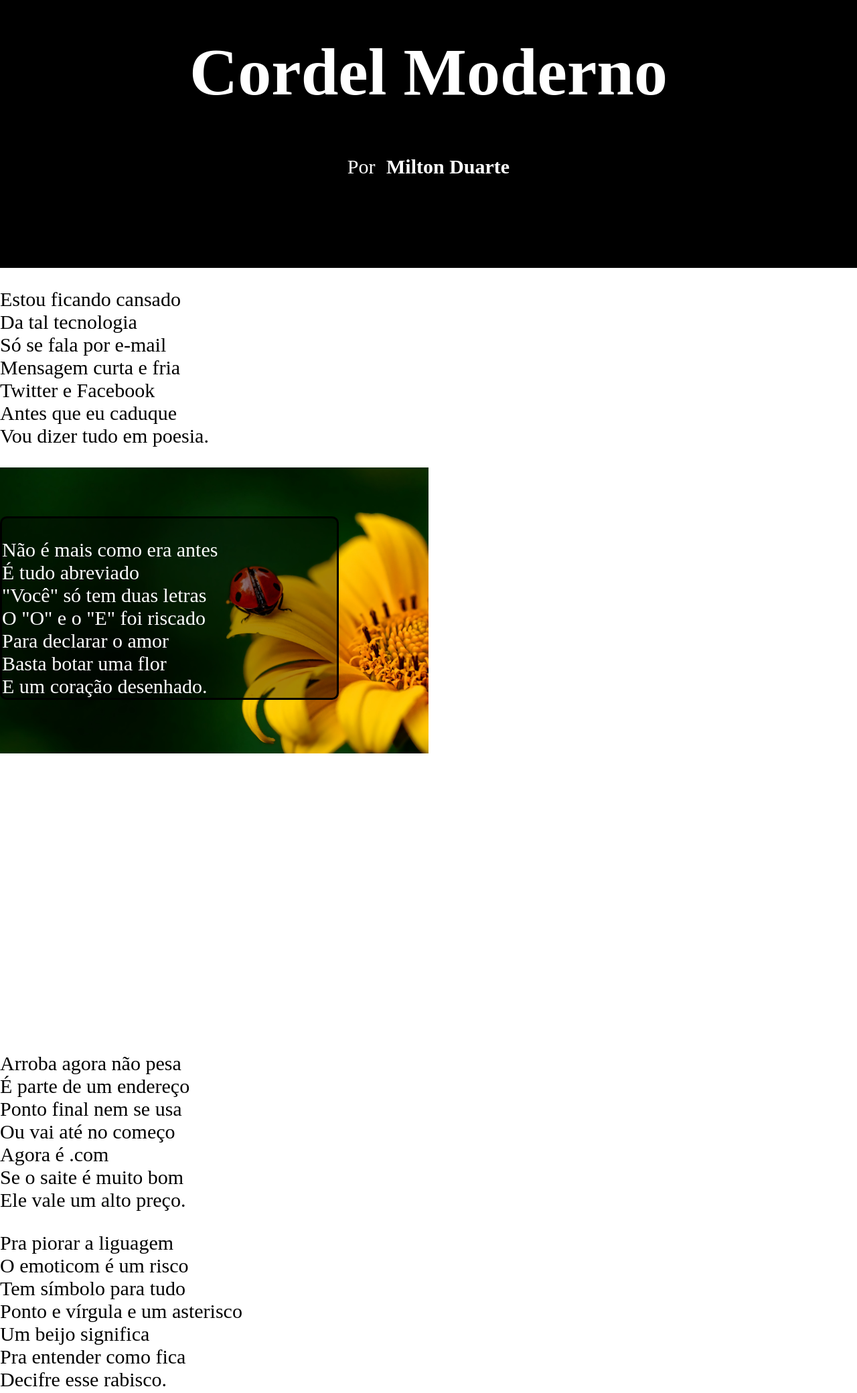
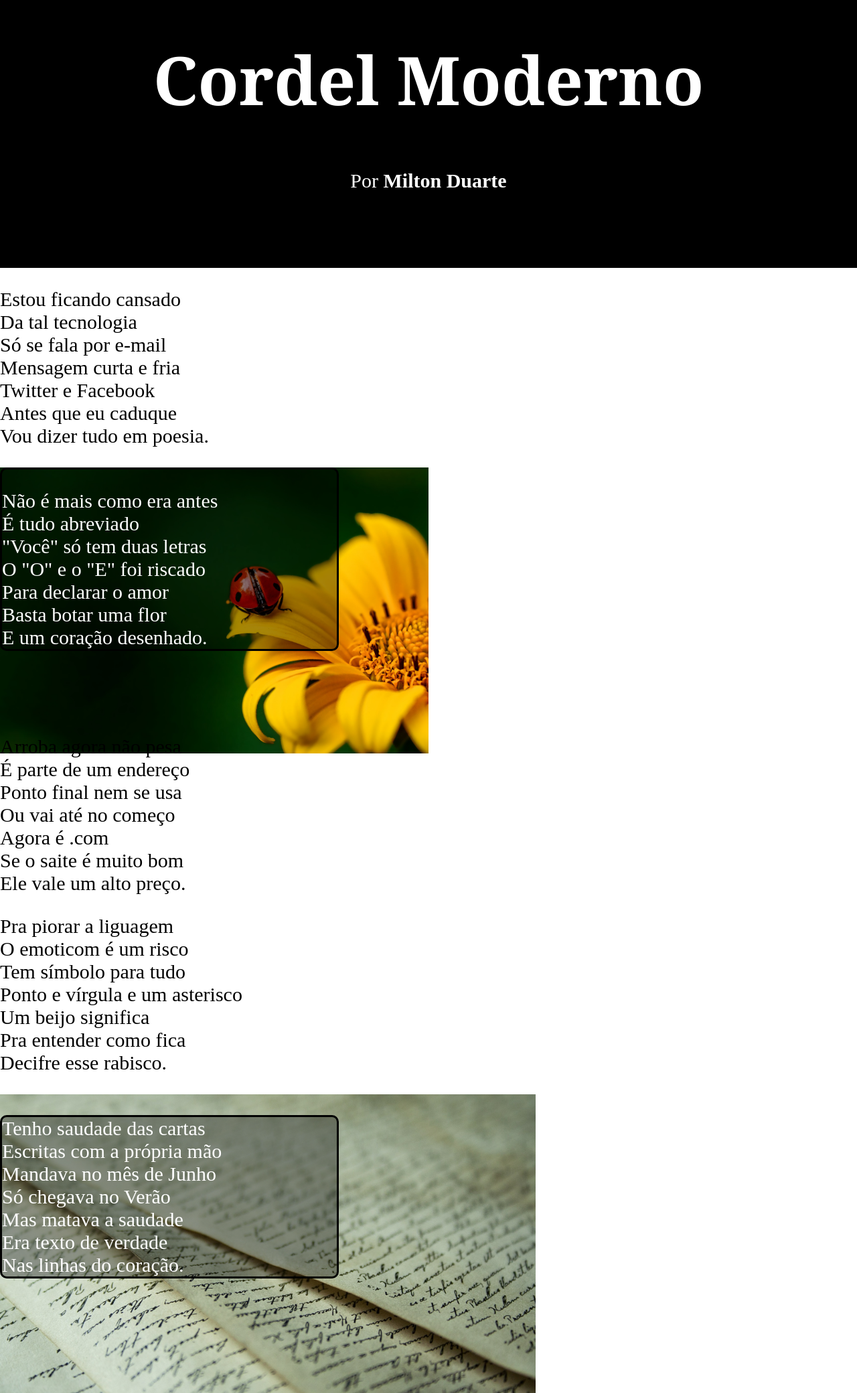
Before and after one commit to juannl12/HTML-CSS, a plain HTML site: page DESAFIOS/d12/d12.html in a window 1280 px wide. Shown: the top 2080 px of the page at 67% size. Drawn offline with Linux system fonts and the light colour scheme; a web font is replaced by a local one.

Commit message:
atualizei o desafio d12

```diff
--- a/DESAFIOS/d12/style.css
+++ b/DESAFIOS/d12/style.css
@@ -29,7 +29,7 @@
 }
 header > h1 {
     padding-top: 50px;
-    font-family: var('Domine');
+    font-family: Georgia, 'Times New Roman', Times, serif;
     font-size: 100px;
     text-align: center;
     font-weight: bold;
@@ -43,7 +43,6 @@
     text-decoration: none;
     font-weight: bold;
     color: white;
-    padding-left: 9px;
     transition: 0.3s;
     font-weight: bolder;
 }
@@ -68,7 +67,8 @@
     background-attachment: scroll;
     max-width: 80vh;
     height: 100vh;
-    padding-top: 43px;
+    padding-top: 0px;
+    margin-bottom: -430px;
 
 
 }
@@ -84,10 +84,21 @@
     background-image: url('pacote-d012/img/background002.jpg');
     background-size: contain;
     background-repeat: no-repeat;
-    background-attachment: scroll;
     max-width: 100vh;
     height: 100vh;
+    padding-top: 1px;
+
 }
+.div2 p {
+    background-color: rgba(0, 0, 0, 0.349);
+    width: 500px;
+    color: white;
+    border-radius: 10px;
+    border: 3px solid black;
+
+
+}
+
 
 footer {
     width: 100%;
```
Also changed, not shown: style.css (deleted, +0 -11 lines), teste.html (deleted, +0 -12 lines).
